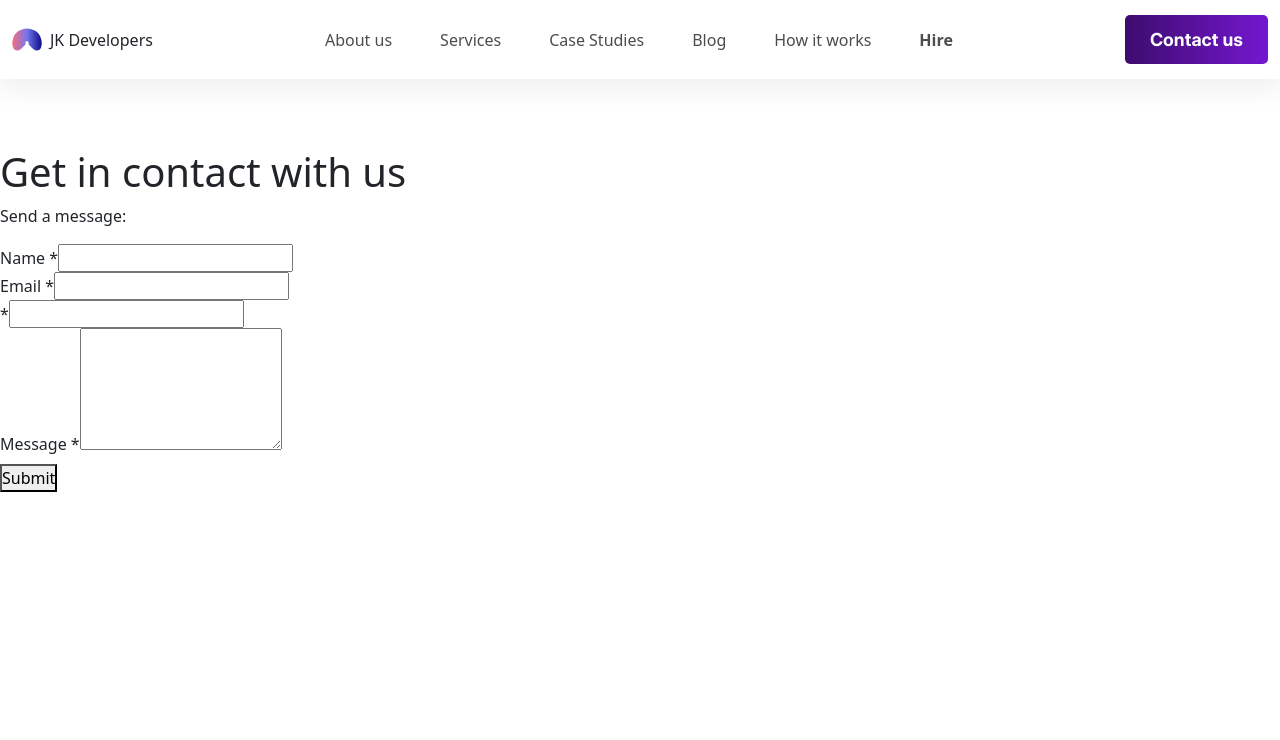
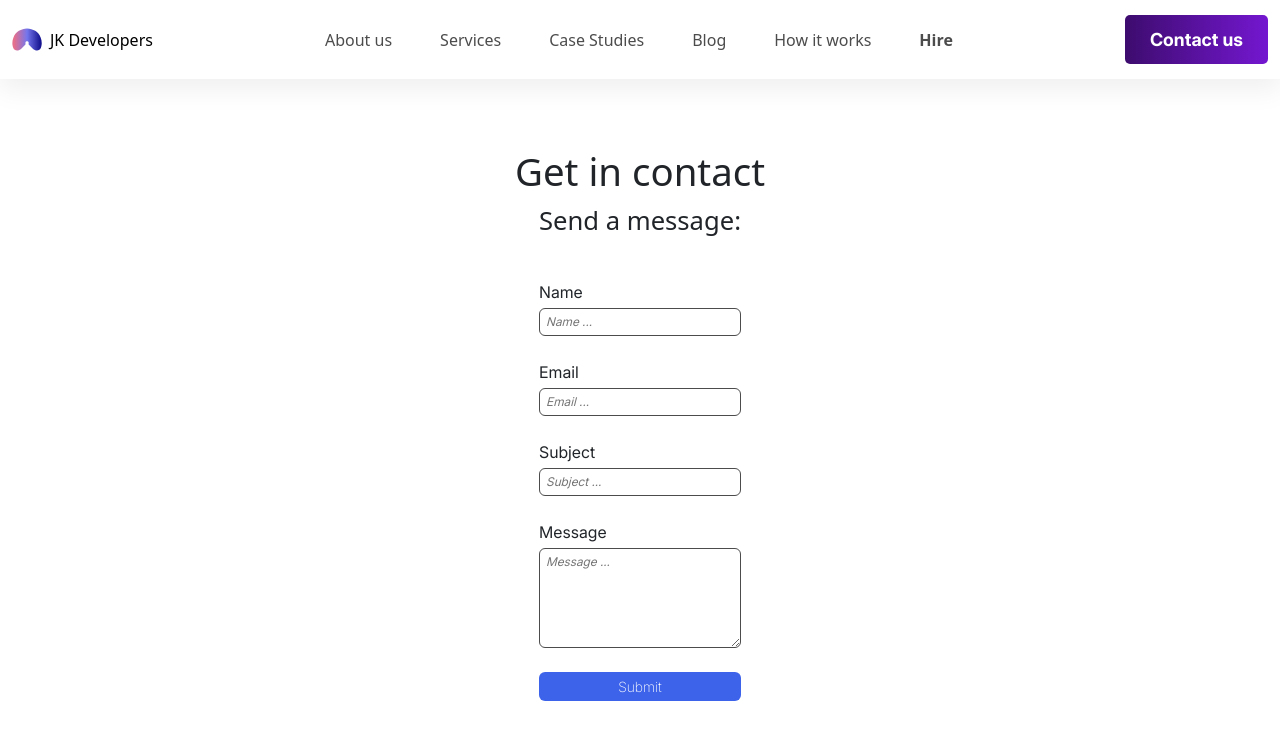
Before and after one commit to ayachristia/BasicWebsite, a React (Vite) app: page /contact in a window 1280 px wide. Shown: the top 740 px of the page. Built offline with nearby package versions, Linux system fonts and the light colour scheme.

Commit message:
contact with formspree

```diff
--- a/src/Styles/_molecules.scss
+++ b/src/Styles/_molecules.scss
@@ -21,12 +21,10 @@
         cursor: pointer;
         width: fit-content;
     }
-    // @media (max-width: 991.98px){
-    //      &--navigation{
-    //         display: none;
-    //     }
-    //     &--navigation2{
-    //         display: block;
-    //     }
-    // }
 }
+
+.form-submit{
+    font-family: 'Inter Light',sans-serif;
+        font-size: clamp(12px,3vw,14px);
+        background-color: #3D63EA !important;
+}
--- a/src/Styles/_variables.scss
+++ b/src/Styles/_variables.scss
@@ -1,3 +1,7 @@
 $colorGrey: rgb(77, 76, 76);
 $colorPrimary: #1A202C;
 $colorSubtext: #4A5568;
+
+$fontHeadline: clamp(24px, 3vw, 40px);
+$fontSubheadline: clamp(20px, 3vw, 32px);
+$fontFocustext: clamp(18px, 2vw, 28px)
--- a/src/Styles/style.scss
+++ b/src/Styles/style.scss
@@ -3,3 +3,4 @@
 @use '/src/Styles/molecules.scss';
 @use '/src/components/navigation.scss';
 @use '/src/components/Home/home.scss';
+@use '/src/components/Contact/contact';
--- /dev/null
+++ b/src/components/Contact/Form.jsx
@@ -0,0 +1,75 @@
+export default function Form() {
+    return (
+        <>
+
+        <form
+        action="https://formspree.io/f/xblovnzw"
+        method="POST"
+        className="contact__form w-auto mx-auto px-4 py-4 d-flex flex-column gap-4"
+        >
+
+            <div className="form-group d-flex flex-column gap-1">
+                <label htmlFor="name" className="formLabel text-start">
+                    Name
+                </label>
+                <input
+                type="text"
+                id="name"
+                name="name"
+                className="form-input rounded-2"
+                required
+                aria-describedby="name-error"
+                placeholder="Name ..."/>
+            </div>
+            <div className="form-group d-flex flex-column gap-1">
+                <label htmlFor="email" className="formLabel text-start">
+                    Email
+                </label>
+                <input
+                type="email"
+                id="email"
+                name="email"
+                className="form-input rounded-2"
+                required
+                aria-describedby="email-error"
+                placeholder="Email ..."/>
+            </div>
+            <div className="form-group d-flex flex-column gap-1">
+                <label htmlFor="subject" className="formLabel text-start">
+                     Subject
+                </label>
+                <input
+                type="text"
+                id="subject"
+                name="subject"
+                className="form-input rounded-2"
+                required
+                aria-describedby="subject-error"
+                placeholder="Subject ..."/>
+            </div>
+
+            <div className="form-group d-flex flex-column gap-1">
+                <label htmlFor="message" className="form-label text-start mb-0">
+                    Message
+                </label>
+                <textarea
+                name="message"
+                id="message"
+                className="form-textarea rounded-2"
+                rows="5"
+                required
+                aria-describedby="message-error"
+                placeholder="Message ...">
+
+                </textarea>
+            </div>
+
+            <button type="submit" className="form-submit rounded-2 text-white border-0 py-1">
+                Submit
+            </button>
+
+            <input type="hidden" name="_gotha" style={{display:'none'}}/>
+        </form>
+        </>
+    )
+}
--- /dev/null
+++ b/src/components/Contact/_contact.scss
@@ -0,0 +1,34 @@
+@use '/src/Styles/variables.scss' as *;
+
+
+.contact{
+
+    &__headline{
+        font-size: $fontHeadline;
+    }
+    &__subtext{
+        font-size: $fontFocustext;
+    }
+    &__container{
+        max-width: 1145px;
+        margin: 0 auto;
+    }
+    &__form{
+        font-family: 'Inter regular', sans-serif;
+        max-width: 400px !important;
+        .form-group label{
+        font-size: clamp(14px,3vw,16px);
+
+        }
+        .form-group input::placeholder, .form-group textarea::placeholder{
+        font-size: clamp(10px,3vw,12px);
+        padding-left: 2px;
+        font-style: italic;
+        }
+        .form-group input, .form-group textarea{
+            font-size: clamp(10px,3vw,12px);
+            padding: 4px;
+            border: 1px solid $colorGrey !important;
+        }
+    }
+}
--- a/src/components/Home/Hero.jsx
+++ b/src/components/Home/Hero.jsx
@@ -4,7 +4,7 @@ export default function Hero() {
     return (
         <>
         <section className="hero">
-            <div className="container">
+            <div className="hero__container">
                 <div className="row align-items-center justify-content-center">
 
                     <div className="col-12 order-2 col-md-5 order-md-1">
--- a/src/components/Home/_home.scss
+++ b/src/components/Home/_home.scss
@@ -1,10 +1,9 @@
 @use '/src/Styles/variables.scss' as *;
 
 .hero{
-    .container{
+    &__container{
         max-width: 1145px;
         margin: 0 auto;
-        padding-right: 11px;
 
     }
     &__header{
--- a/src/components/Navigation.jsx
+++ b/src/components/Navigation.jsx
@@ -11,11 +11,14 @@ export default function Navigation() {
             <div className="container-fluid h-100">
                 <div className="row align-items-center h-100">
 
-                    <div className="col-auto">
+                    <div className="col-auto"><Link to="/">
                         <div className="d-flex align-items-center gap-2">
-                        <img src={navLogo} alt="Logo image" className="h-100"/>
-                        <p className="mb-0">JK Developers</p>
-                        </div>
+
+                            <img src={navLogo} alt="Logo image" className="h-100"/>
+                        <p className="mb-0 text-black">JK Developers</p>
+
+
+                        </div></Link>
                     </div>
 
                     <div className="col d-flex justify-content-end justify-content-lg-center">
--- a/src/pages/Contact.jsx
+++ b/src/pages/Contact.jsx
@@ -1,75 +1,21 @@
+import Form from "../components/Contact/Form";
+
 export default function Contact() {
     return (
         <>
-        <section className="contact">
-        <header className="contact__header">
-            <h1 className="contact__headline">Get in contact with us</h1>
-            <p className="contact__subtext">Send a message:</p>
-        </header>
+        <section className="contact text-center">
 
-        <form
-        action="https://formspree.io/f/xblovnzw"
-        method="POST"
-        className="contact__form">
+        <div className="contact__container">
+            <div className="row">
+                <header className="contact__header col-12">
+                    <h1 className="contact__headline">Get in contact</h1>
+                    <p className="contact__subtext">Send a message:</p>
+                </header>
 
-            <div className="form-group">
-                <label htmlFor="name" className="formLabel">
-                    Name *
-                </label>
-                <input
-                type="text"
-                id="name"
-                name="name"
-                className="form-input"
-                required
-                aria-describedby="name-error"  />
-            </div>
-            <div className="form-group">
-                <label htmlFor="email" className="formLabel">
-                    Email *
-                </label>
-                <input
-                type="email"
-                id="email"
-                name="email"
-                className="form-input"
-                required
-                aria-describedby="email-error"  />
-            </div>
-            <div className="form-group">
-                <label htmlFor="subject" className="formLabel">
-                     *
-                </label>
-                <input
-                type="text"
-                id="subject"
-                name="subject"
-                className="form-input"
-                required
-                aria-describedby="subject-error"  />
+                <Form />
             </div>
 
-            <div className="form-group">
-                <label htmlFor="message" className="form-label">
-                    Message *
-                </label>
-                <textarea
-                name="message"
-                id="message"
-                className="form-textarea"
-                rows="5"
-                required
-                aria-describedby="message-error">
-
-                </textarea>
-            </div>
-
-            <button type="submit" className="form-submit">
-                Submit
-            </button>
-
-            <input type="hidden" name="_gotha" style={{display:'none'}}/>
-        </form>
+        </div>
         </section>
         </>
     )
```
